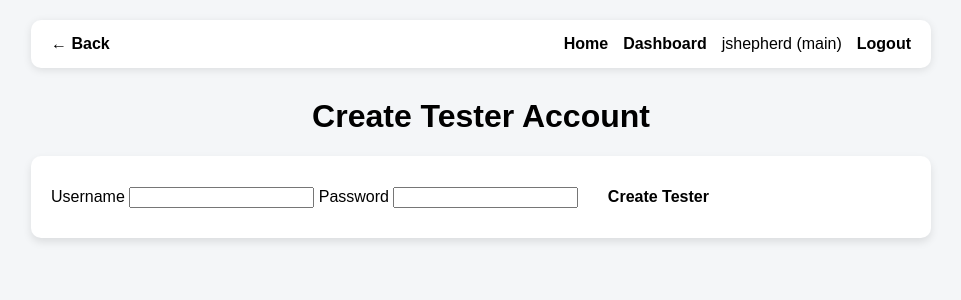
After one commit to jshepherd1234/GCSE-Revision-App, a Flask app: page /create-tester in a window 1280 px wide. The commit adds this page. Shown: the top 300 px of the page, without its empty margins (159-1120 px from the left). Run offline with Flask 3, Linux system fonts and the light colour scheme; a user stored in the database is signed in.

Commit message:
Added role based accounts and tester creation admin tool system

```diff
--- a/app.py
+++ b/app.py
@@ -877,6 +877,65 @@ def logout():
 
     return redirect(url_for("homepage"))
 
+#Create tester
+#=============
+@app.route("/create-tester", methods=["GET", "POST"])
+
+def create_tester():
+
+    if session.get("role") != "main":
+
+        return "Access denied", 403
+
+    if request.method == "POST":
+
+        username = request.form["username"]
+
+        password = request.form["password"]
+
+        hashed_password = generate_password_hash(password)
+
+        connection = get_db_connection()
+
+        try:
+
+            connection.execute(
+
+                """
+
+                INSERT INTO users
+
+                (username, password, role)
+
+                VALUES (?, ?, ?)
+
+                """,
+
+                (
+
+                    username,
+
+                    hashed_password,
+
+                    "tester"
+
+                )
+
+            )
+
+            connection.commit()
+
+        except sqlite3.IntegrityError:
+
+            return "Username already exists"
+
+        finally:
+
+            connection.close()
+
+        return redirect(url_for("dashboard"))
+
+    return render_template("create_tester.html")
 
 @app.route("/english") #Sets route for the general english page
 
--- /dev/null
+++ b/templates/create_tester.html
@@ -0,0 +1,57 @@
+{% extends "base.html" %}
+
+{% block title %}
+Create Tester Account
+{% endblock %}
+
+{% block content %}
+
+<h1>Create Tester Account</h1>
+
+<div class="section">
+
+<form method="POST">
+
+<label>
+
+Username
+
+</label>
+
+<input
+
+type="text"
+
+name="username"
+
+required
+
+>
+
+<label>
+
+Password
+
+</label>
+
+<input
+
+type="password"
+
+name="password"
+
+required
+
+>
+
+<button type="submit" class="button">
+
+Create Tester
+
+</button>
+
+</form>
+
+</div>
+
+{% endblock %}
```
Also changed, not shown: templates/dashboard.html (+24 -0 lines), database.db.
